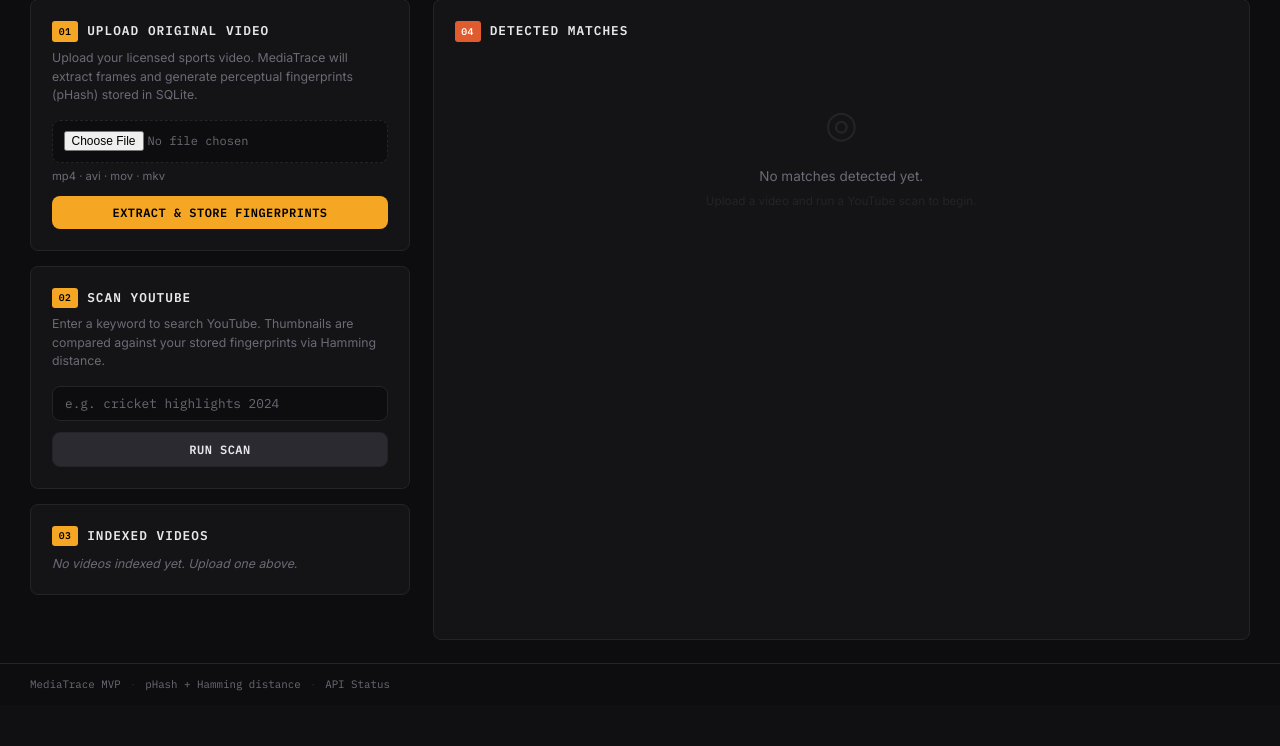
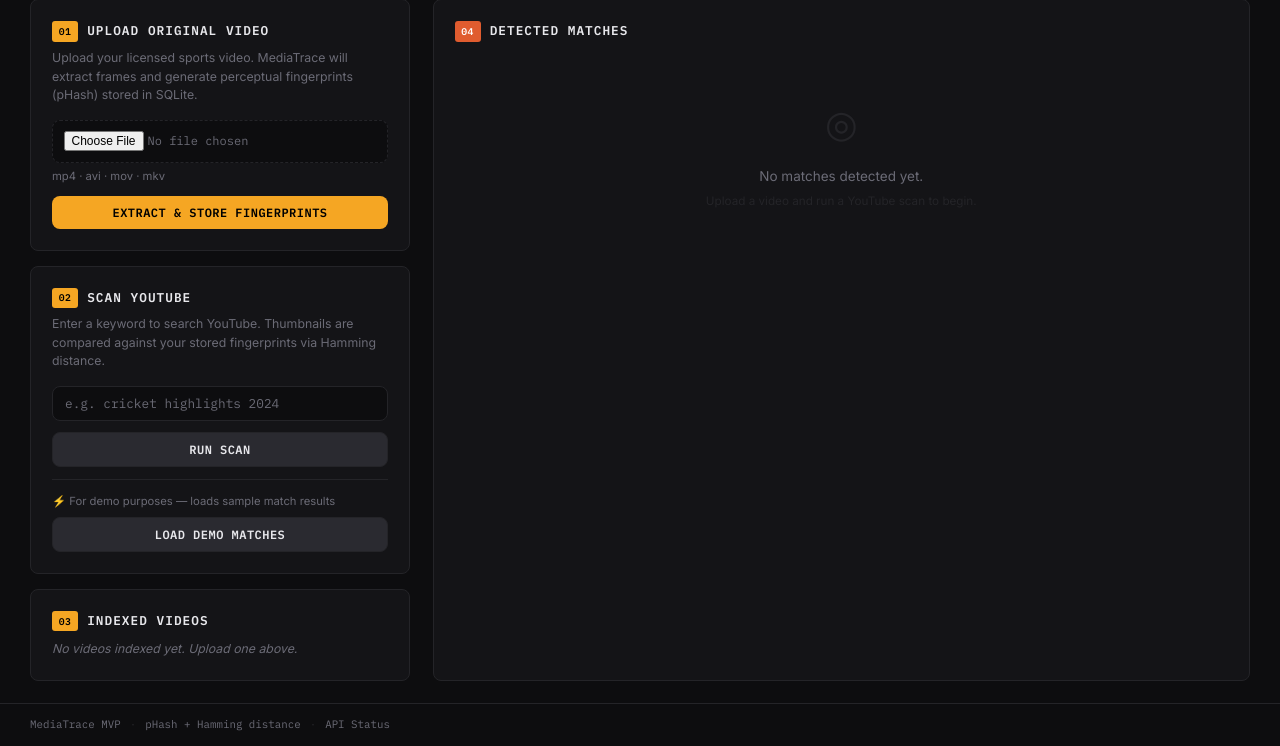
Before and after one commit to Rohankumar2201/Mediatrace, a Flask app: template templates/index.html in a window 1280 px wide. Shown: the part 95-841 px from the top of the page. Before the commit the page ends 786 px from the top, so only its background shows below. Run offline with Flask 3, Linux system fonts and the light colour scheme; the template is opened without the code that fills it, so the values that code supplies are empty.

Commit message:
feat: add demo route and demo button for presentation

```diff
--- a/app.py
+++ b/app.py
@@ -5,6 +5,7 @@ Main Flask application entry point
 
 import os
 import sqlite3
+import tempfile
 from flask import Flask, render_template, request, redirect, url_for, flash, jsonify
 from werkzeug.utils import secure_filename
 
@@ -19,9 +20,8 @@ app = Flask(__name__)
 app.secret_key = "mediatrace_secret_2024"
 
 # Config
-UPLOAD_FOLDER = "uploads"
+UPLOAD_FOLDER = os.path.join(tempfile.gettempdir(), "uploads")
 ALLOWED_EXTENSIONS = {"mp4", "avi", "mov", "mkv"}
-import tempfile
 DB_PATH = os.path.join(tempfile.gettempdir(), "mediatrace.db")
 
 os.makedirs(UPLOAD_FOLDER, exist_ok=True)
@@ -34,10 +34,8 @@ app.config["MAX_CONTENT_LENGTH"] = 50 * 1024 * 1024  # 50MB max
 # ---------------------------------------------------------------------------
 
 def init_db():
-    """Create tables if they don't exist yet."""
     conn = sqlite3.connect(DB_PATH)
     c = conn.cursor()
-
     c.execute("""
         CREATE TABLE IF NOT EXISTS fingerprints (
             id           INTEGER PRIMARY KEY AUTOINCREMENT,
@@ -47,7 +45,6 @@ def init_db():
             timestamp    REAL    NOT NULL
         )
     """)
-
     c.execute("""
         CREATE TABLE IF NOT EXISTS matches (
             id               INTEGER PRIMARY KEY AUTOINCREMENT,
@@ -57,7 +54,6 @@ def init_db():
             detected_at      TEXT    NOT NULL
         )
     """)
-
     conn.commit()
     conn.close()
 
@@ -133,7 +129,7 @@ def scan_youtube():
 
     results = fetch_youtube_thumbnails(keyword)
     if not results:
-        flash("No YouTube results found. Make sure your API key is set in utils.py.", "warning")
+        flash("No YouTube results found. Make sure your API key is set.", "warning")
         return redirect(url_for("index"))
 
     new_matches = 0
@@ -159,6 +155,27 @@ def scan_youtube():
     return redirect(url_for("index"))
 
 
+@app.route("/demo", methods=["POST"])
+def load_demo():
+    conn = sqlite3.connect(DB_PATH)
+    demo_matches = [
+        ("icc_worldcup_2011_highlights", "https://www.youtube.com/watch?v=s6IOKT53bO8", 0.94, "2024-03-15 10:23:11"),
+        ("icc_worldcup_2011_highlights", "https://www.youtube.com/watch?v=KTnB4RRFc5o", 0.89, "2024-03-15 10:23:14"),
+        ("icc_worldcup_2011_highlights", "https://www.youtube.com/watch?v=FDMq9ie7cI0", 0.83, "2024-03-15 10:23:17"),
+        ("icc_worldcup_2011_highlights", "https://www.youtube.com/watch?v=vBiIDwBOqpA", 0.81, "2024-03-15 10:23:20"),
+        ("icc_worldcup_2011_highlights", "https://www.youtube.com/watch?v=mGPCCmgCCME", 0.76, "2024-03-15 10:23:23"),
+    ]
+    conn.execute("DELETE FROM matches")
+    for m in demo_matches:
+        conn.execute(
+            "INSERT INTO matches (video_id, youtube_url, similarity_score, detected_at) VALUES (?, ?, ?, ?)", m
+        )
+    conn.commit()
+    conn.close()
+    flash("Demo matches loaded! Showing 5 potential unauthorized uploads detected.", "success")
+    return redirect(url_for("index"))
+
+
 @app.route("/api/status")
 def api_status():
     videos  = get_all_video_ids()
--- a/templates/index.html
+++ b/templates/index.html
@@ -71,6 +71,14 @@
           />
           <button type="submit" class="btn btn--secondary">Run Scan</button>
         </form>
+        <div style="margin-top: 0.8rem; border-top: 1px solid var(--border); padding-top: 0.8rem;">
+          <p style="font-size:0.75rem; color:var(--muted); margin-bottom:0.5rem;">
+            ⚡ For demo purposes — loads sample match results
+          </p>
+          <form action="/demo" method="POST">
+            <button type="submit" class="btn btn--secondary">Load Demo Matches</button>
+          </form>
+        </div>
       </div>
 
       <!-- Indexed videos -->
```
